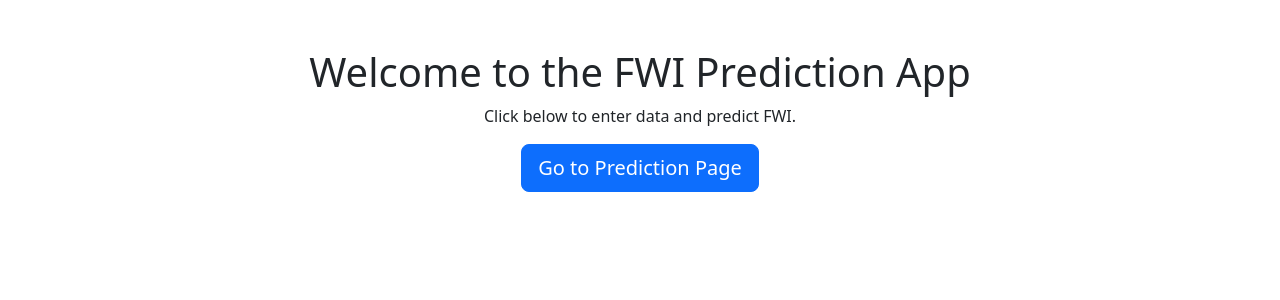
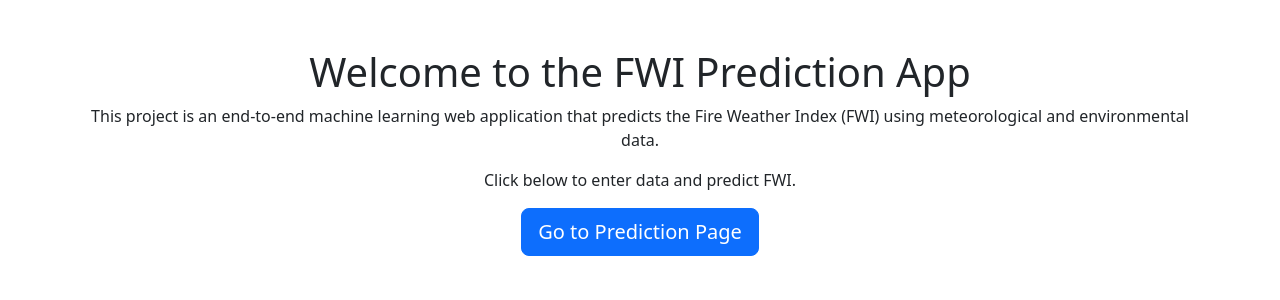
Before and after one commit to Vineetnaik1611/Regression_forestfire, a Flask app: page / in a window 1280 px wide. Shown: the top 300 px of the page. Run offline with Flask 3, Linux system fonts and the light colour scheme; parts of the project's set-up code (start-up, migrations or seed data) failed here and were passed over.

Commit message:
Add project description to index.html
Added a description of the project to the homepage.

```diff
--- a/templates/index.html
+++ b/templates/index.html
@@ -7,6 +7,7 @@
 <body>
     <div class="container text-center mt-5">
         <h1>Welcome to the FWI Prediction App</h1>
+        <p> This project is an end-to-end machine learning web application that predicts the Fire Weather Index (FWI) using meteorological and environmental data.</p>
         <p>Click below to enter data and predict FWI.</p>
         <a href="{{ url_for('home') }}" class="btn btn-primary btn-lg">Go to Prediction Page</a>
     </div>
```
